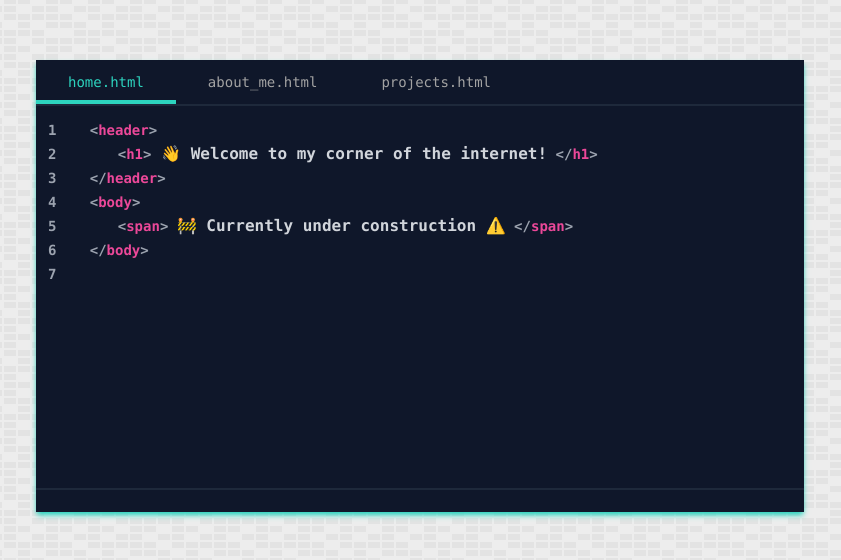
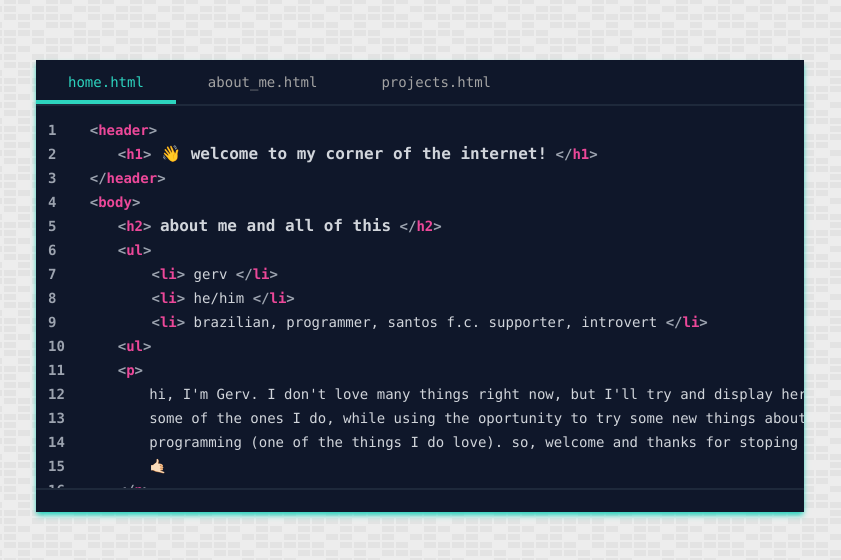
Before and after one commit to Gervaes/neocities, a website: page public/index.html in a window 1280 px wide. Shown: the part 114-674 px from the top of the page, without its empty margins (220-1061 px from the left). Drawn offline with Linux system fonts and the light colour scheme.

Commit message:
nc-04 feat: finishing home page

```diff
--- a/public/index.html
+++ b/public/index.html
@@ -39,12 +39,23 @@
         <div class="tab-content">
             <pre>
 1   <outer-tag>&lt;<span>header</span>&gt;</outer-tag>
-2   <inner-tag>&lt;<span>h1</span>&gt;</inner-tag><text-content> 👋 Welcome to my corner of the internet!</text-content> <ending-tag>&lt;/<span>h1</span>&gt;</ending-tag>
+2   <inner-tag>&lt;<span>h1</span>&gt;</inner-tag><text-content class="title"> 👋 welcome to my corner of the internet!</text-content> <ending-tag>&lt;/<span>h1</span>&gt;</ending-tag>
 3   <outer-tag>&lt;/<span>header</span>&gt;</outer-tag>
 4   <outer-tag>&lt;<span>body</span>&gt;</outer-tag>
-5   <inner-tag>&lt;<span>span</span>&gt;</inner-tag> <text-content>🚧 Currently under construction <span class="animate-[pulse_1s_linear_infinite]">⚠️</span></text-content> <ending-tag>&lt;/<span>span</span>&gt;</ending-tag>
-6   <outer-tag>&lt;/<span>body</span>&gt;</outer-tag>
-7   </pre>
+5   <inner-tag>&lt;<span>h2</span>&gt;</inner-tag> <text-content class="title">about me and all of this</text-content> <ending-tag>&lt;/<span>h2</span>&gt;</ending-tag>
+6   <inner-tag>&lt;<span>ul</span>&gt;</inner-tag>
+7       <inner-tag>&lt;<span>li</span>&gt;</inner-tag> <text-content class="paragraph">gerv</text-content> <ending-tag>&lt;/<span>li</span>&gt;</ending-tag>
+8       <inner-tag>&lt;<span>li</span>&gt;</inner-tag> <text-content class="paragraph">he/him</text-content> <ending-tag>&lt;/<span>li</span>&gt;</ending-tag>
+9       <inner-tag>&lt;<span>li</span>&gt;</inner-tag> <text-content class="paragraph">brazilian, programmer, santos f.c. supporter, introvert</text-content> <ending-tag>&lt;/<span>li</span>&gt;</ending-tag>
+10  <inner-tag>&lt;<span>ul</span>&gt;</inner-tag>
+11  <inner-tag>&lt;<span>p</span>&gt;</inner-tag>
+12          <text-content class="paragraph">hi, I'm Gerv. I don't love many things right now, but I'll try and display here</text-content>
+13          <text-content class="paragraph">some of the ones I do, while using the oportunity to try some new things about</text-content>
+14          <text-content class="paragraph">programming (one of the things I do love). so, welcome and thanks for stoping by.</text-content>
+15          <text-content class="paragraph">🤙🏻</text-content>
+16  <inner-tag>&lt;/<span>p</span>&gt;</inner-tag>
+17  <outer-tag>&lt;/<span>body</span>&gt;</outer-tag>
+18  <span class="animate-[pulse_0.9s_linear_infinite]">|</span></pre>
         </div>
         <div class="tab-content hidden">
         </div>
--- a/src/input.css
+++ b/src/input.css
@@ -47,5 +47,14 @@ ending-tag span {
 }
 
 text-content {
-    @apply text-gray-300 text-base;
+    @apply text-gray-300;
 }
+
+text-content.title {
+    @apply text-base;
+}
+
+text-content.paragraph,
+text-content.listitem {
+    @apply font-light;
+}
```
Also changed, not shown: public/style.css.
